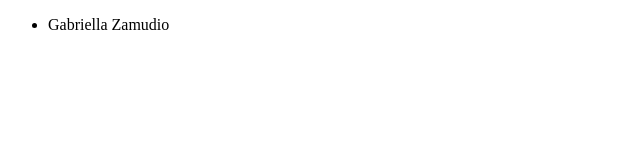
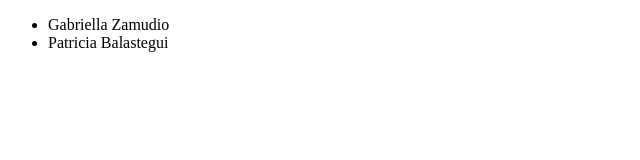
Before and after one commit to michelleandersson/conflict-resolution, a plain HTML site: page index.html in a window 1280 px wide. Shown: the whole page, without its empty margins (0-640 px from the left). Drawn offline with Linux system fonts and the light colour scheme.

Commit message:
patricia

```diff
--- a/index.html
+++ b/index.html
@@ -9,7 +9,7 @@
     <main>
         <ul>
             <li>Gabriella Zamudio</li>
-
+            <li>Patricia Balastegui</li>
         </ul>
     </main>
 
```
